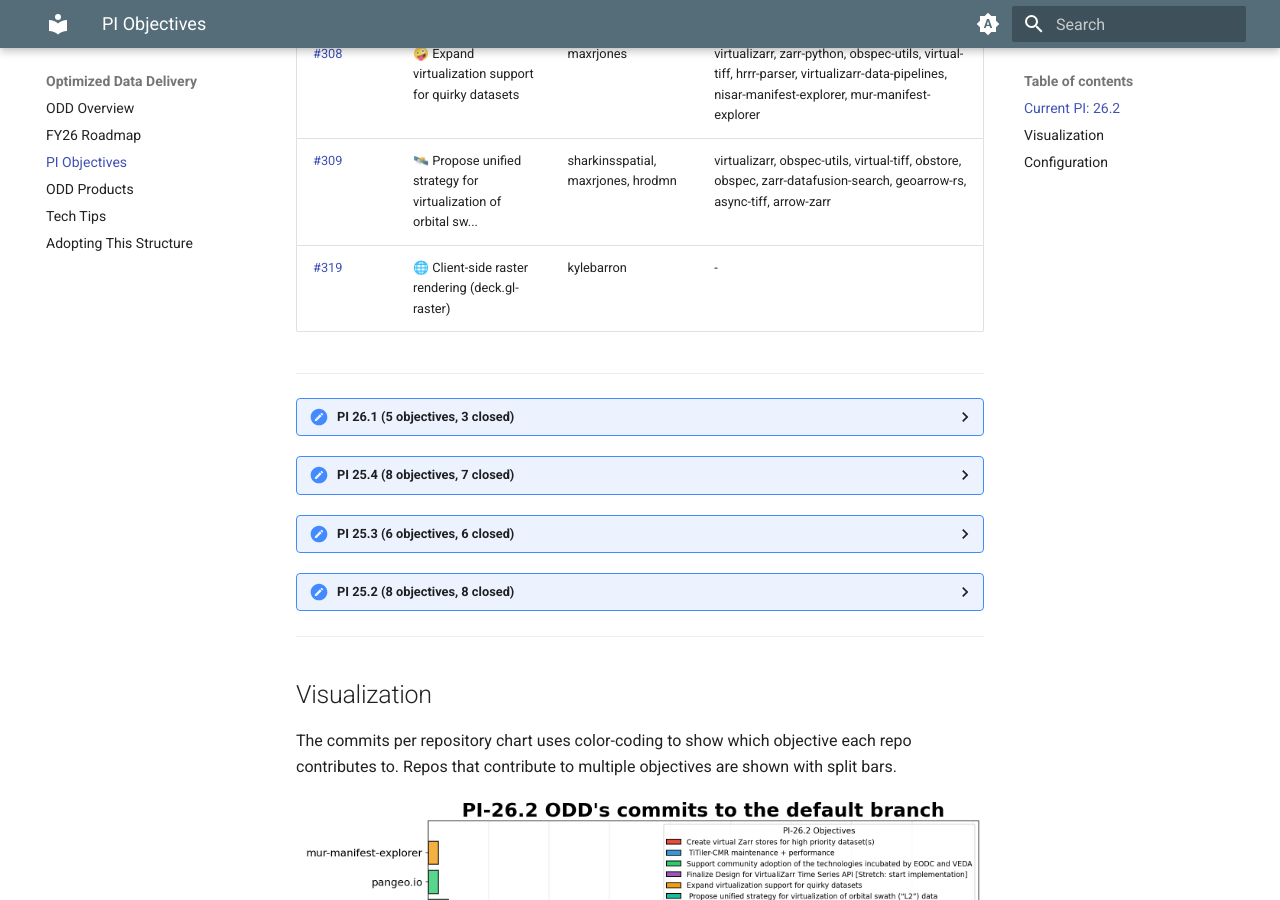
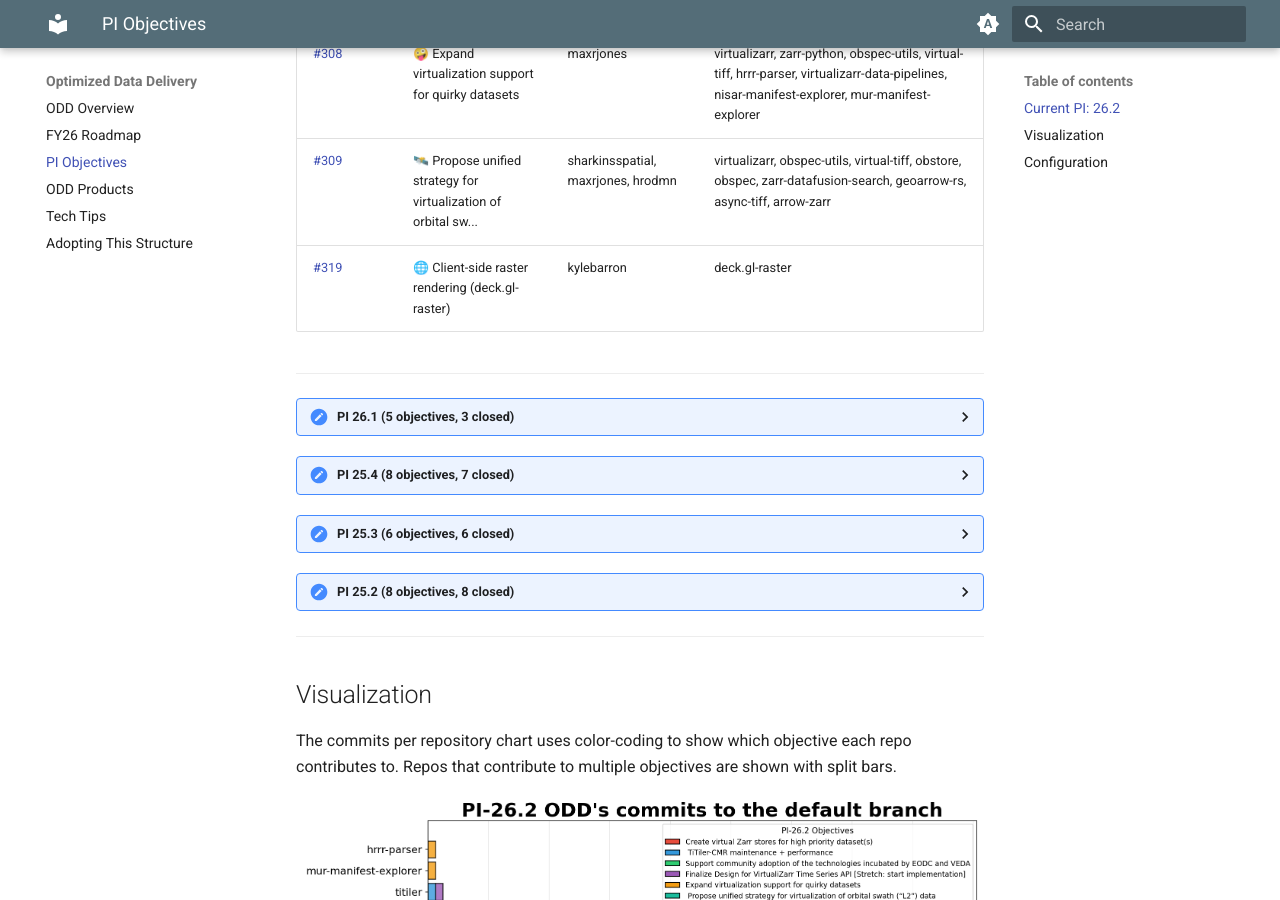
Before and after one commit to NASA-IMPACT/veda-odd, an MkDocs documentation site: the page built from docs/objectives.md, in a window 1280 px wide and 900 px high, scrolled down 723 px. Built offline with MkDocs 1.6.1 and Material for MkDocs 9.7.7, drawn with Linux system fonts in a browser that asks for light colours; the version menu is left out.

Commit message:
Update reports for 23150809648

```diff
--- a/docs/objectives.md
+++ b/docs/objectives.md
@@ -12,7 +12,7 @@ This page tracks quarterly objectives and their related repositories across Prog
 | [#307](https://github.com/NASA-IMPACT/veda-odd/issues/307) | 📈 Finalize Design for VirtualiZarr Time Series API [Stretch:... | hrodmn | titiler, titiler-lambda-layer, titiler-md-demo |
 | [#308](https://github.com/NASA-IMPACT/veda-odd/issues/308) | 🤪 Expand virtualization support for quirky datasets | maxrjones | virtualizarr, zarr-python, obspec-utils, virtual-tiff, hrrr-parser, virtualizarr-data-pipelines, nisar-manifest-explorer, mur-manifest-explorer |
 | [#309](https://github.com/NASA-IMPACT/veda-odd/issues/309) | 🛰️ Propose unified strategy for virtualization of orbital sw... | sharkinsspatial, maxrjones, hrodmn | virtualizarr, obspec-utils, virtual-tiff, obstore, obspec, zarr-datafusion-search, geoarrow-rs, async-tiff, arrow-zarr |
-| [#319](https://github.com/NASA-IMPACT/veda-odd/issues/319) | 🌐 Client-side raster rendering (deck.gl-raster) | kylebarron | - |
+| [#319](https://github.com/NASA-IMPACT/veda-odd/issues/319) | 🌐 Client-side raster rendering (deck.gl-raster) | kylebarron | deck.gl-raster |
 
 ---
 
```
Also changed, not shown: docs/images/pi-26.2.png, 1 other file.
